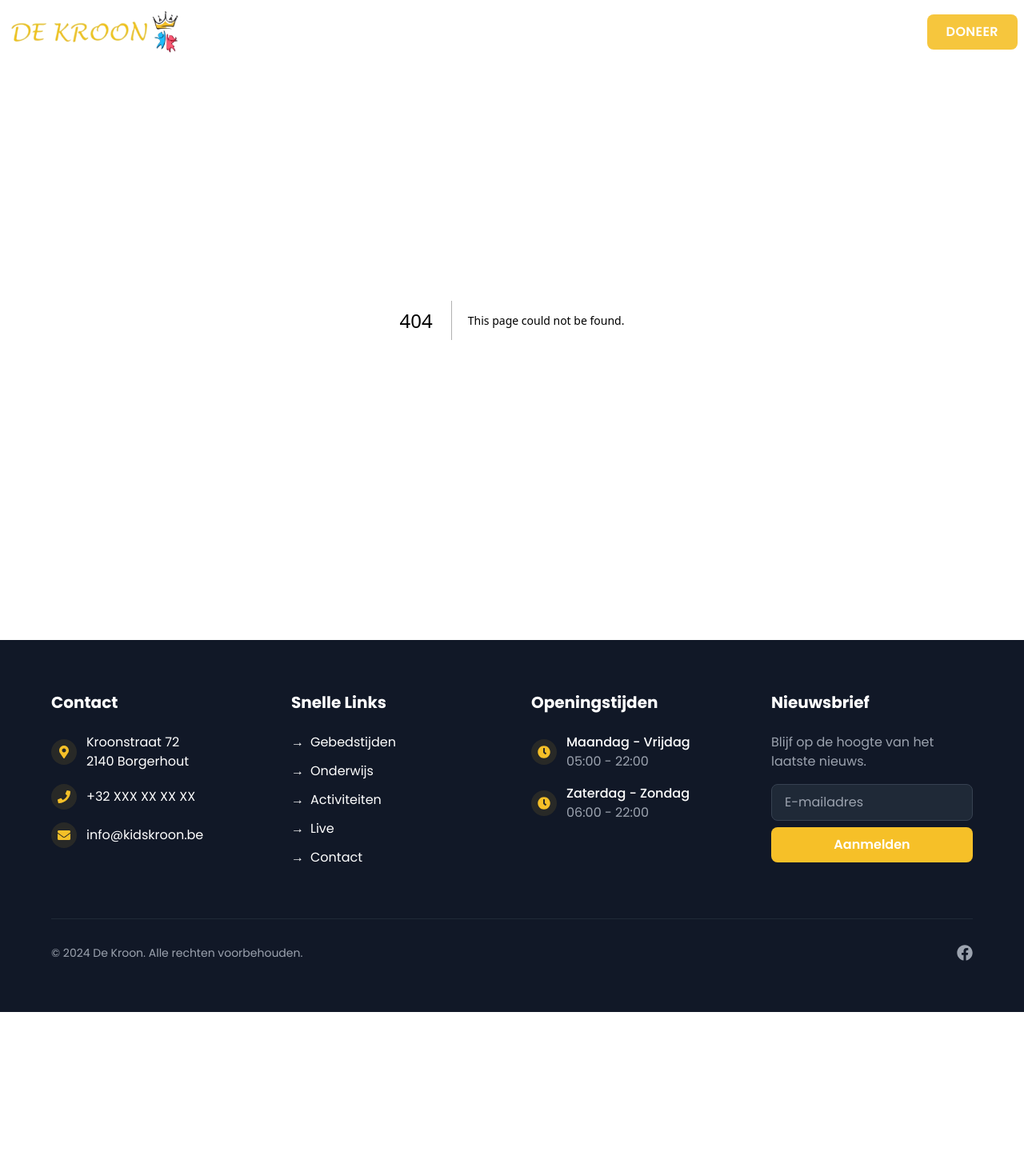
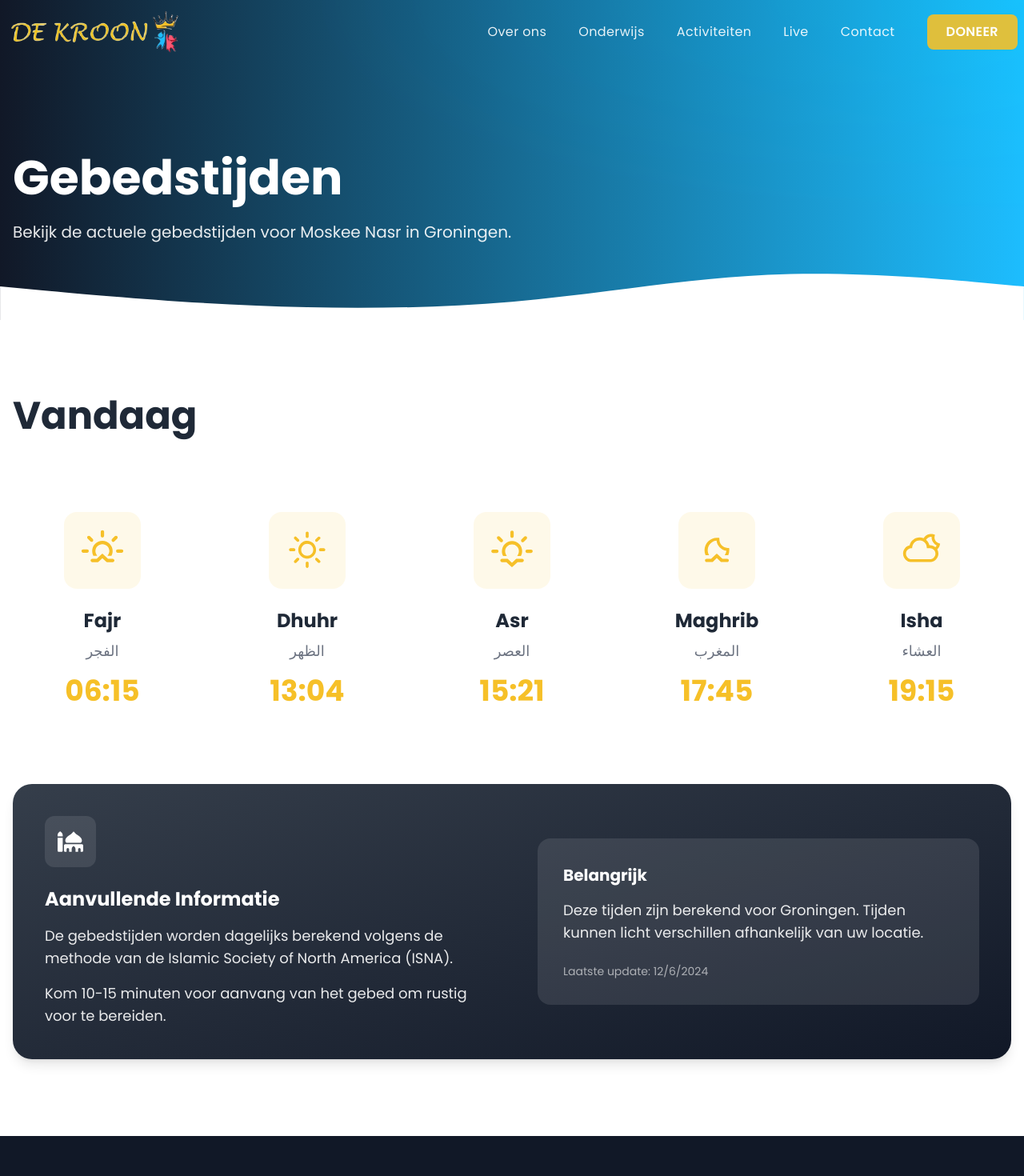
Before and after one commit to nabil-ziani/de-kroon, a Next.js app: page /gebedstijden in a window 1280 px wide. Before the commit this address had no page. Shown: the top 1470 px of the page at 80% size. Before the commit the page ends 1265 px from the top, so only its background shows below. Built offline with nearby package versions, Linux system fonts and the light colour scheme.

Commit message:
add seperate prayer times page

```diff
--- /dev/null
+++ b/app/gebedstijden/page.tsx
@@ -0,0 +1,129 @@
+'use client';
+
+import { FaMosque } from 'react-icons/fa';
+import { WiSunrise, WiDaySunny, WiSunset, WiMoonrise, WiNightAltCloudy } from 'react-icons/wi';
+
+export default function PrayerTimesPage() {
+    // Dit zou later uit een API of database komen
+    const prayerTimes = [
+        {
+            name: 'Fajr',
+            time: '06:15',
+            icon: WiSunrise,
+            arabicName: 'الفجر'
+        },
+        {
+            name: 'Dhuhr',
+            time: '13:04',
+            icon: WiDaySunny,
+            arabicName: 'الظهر'
+        },
+        {
+            name: 'Asr',
+            time: '15:21',
+            icon: WiSunset,
+            arabicName: 'العصر'
+        },
+        {
+            name: 'Maghrib',
+            time: '17:45',
+            icon: WiMoonrise,
+            arabicName: 'المغرب'
+        },
+        {
+            name: 'Isha',
+            time: '19:15',
+            icon: WiNightAltCloudy,
+            arabicName: 'العشاء'
+        }
+    ];
+
+    return (
+        <main className="min-h-screen bg-white">
+            {/* Hero Section */}
+            <section className="relative py-24">
+                <div className="absolute inset-0 bg-gradient-to-r from-gray-900 to-boy">
+                    <div className="absolute inset-0 opacity-30 mix-blend-soft-light bg-[radial-gradient(at_top_right,_#1dbffe_0%,_transparent_50%)]" />
+                </div>
+                <div className="absolute -bottom-1 left-0 right-0">
+                    <svg viewBox="0 0 1440 100" fill="none" xmlns="http://www.w3.org/2000/svg">
+                        <path fill="white" d="M0 48.5129L60 54.0129C120 59.5129 240 70.5129 360 75.5129C480 80.5129 600 80.0129 720 70.0129C840 59.5129 960 37.5129 1080 32.0129C1200 27.0129 1320 37.5129 1380 43.0129L1440 48.5129V100H1380C1320 100 1200 100 1080 100C960 100 840 100 720 100C600 100 480 100 360 100C240 100 120 100 60 100H0V48.5129Z" />
+                    </svg>
+                </div>
+                <div className="relative z-10 container mx-auto px-4 pt-24">
+                    <div className="max-w-4xl">
+                        <h1 className="text-6xl font-bold text-white mb-6">
+                            Gebedstijden
+                        </h1>
+                        <p className="text-xl text-white/90">
+                            Bekijk de actuele gebedstijden voor Moskee Nasr in Groningen.
+                        </p>
+                    </div>
+                </div>
+            </section>
+
+            {/* Prayer Times Section */}
+            <section className="py-24">
+                <div className="container mx-auto px-4">
+                    <div className="max-w-7xl mx-auto">
+                        <h2 className="text-5xl font-bold text-gray-800 mb-16">
+                            Vandaag
+                        </h2>
+
+                        {/* Prayer Times Grid */}
+                        <div className="grid grid-cols-2 md:grid-cols-5 gap-8 mb-16">
+                            {prayerTimes.map((prayer) => (
+                                <div key={prayer.name} className="flex flex-col items-center text-center p-8">
+                                    <div className="w-24 h-24 bg-crown/10 rounded-2xl flex items-center justify-center mb-6">
+                                        <prayer.icon className="w-16 h-16 text-crown" />
+                                    </div>
+                                    <h3 className="text-2xl font-bold text-gray-800 mb-2">
+                                        {prayer.name}
+                                    </h3>
+                                    <p className="text-lg text-gray-500 mb-4 font-arabic">
+                                        {prayer.arabicName}
+                                    </p>
+                                    <p className="text-4xl font-bold text-crown">
+                                        {prayer.time}
+                                    </p>
+                                </div>
+                            ))}
+                        </div>
+
+                        {/* Additional Info Card */}
+                        <div className="bg-gradient-to-br from-gray-800/90 to-gray-900 rounded-3xl p-10 shadow-lg">
+                            <div className="grid md:grid-cols-2 gap-16 items-center">
+                                <div>
+                                    <div className="flex-shrink-0 w-16 h-16 bg-white/10 rounded-xl flex items-center justify-center mb-6">
+                                        <FaMosque className="w-8 h-8 text-white" />
+                                    </div>
+                                    <h3 className="text-2xl font-bold text-white mb-4">
+                                        Aanvullende Informatie
+                                    </h3>
+                                    <div className="space-y-4">
+                                        <p className="text-lg text-white/90">
+                                            De gebedstijden worden dagelijks berekend volgens de methode van de Islamic Society of North America (ISNA).
+                                        </p>
+                                        <p className="text-lg text-white/90">
+                                            Kom 10-15 minuten voor aanvang van het gebed om rustig voor te bereiden.
+                                        </p>
+                                    </div>
+                                </div>
+
+                                <div className="bg-white/10 rounded-2xl p-8">
+                                    <h3 className="text-xl font-bold text-white mb-4">Belangrijk</h3>
+                                    <p className="text-lg text-white/90 mb-6">
+                                        Deze tijden zijn berekend voor Groningen. Tijden kunnen licht verschillen afhankelijk van uw locatie.
+                                    </p>
+                                    <p className="text-white/60 text-sm">
+                                        Laatste update: {new Date().toLocaleDateString()}
+                                    </p>
+                                </div>
+                            </div>
+                        </div>
+                    </div>
+                </div>
+            </section>
+        </main>
+    );
+}
```
